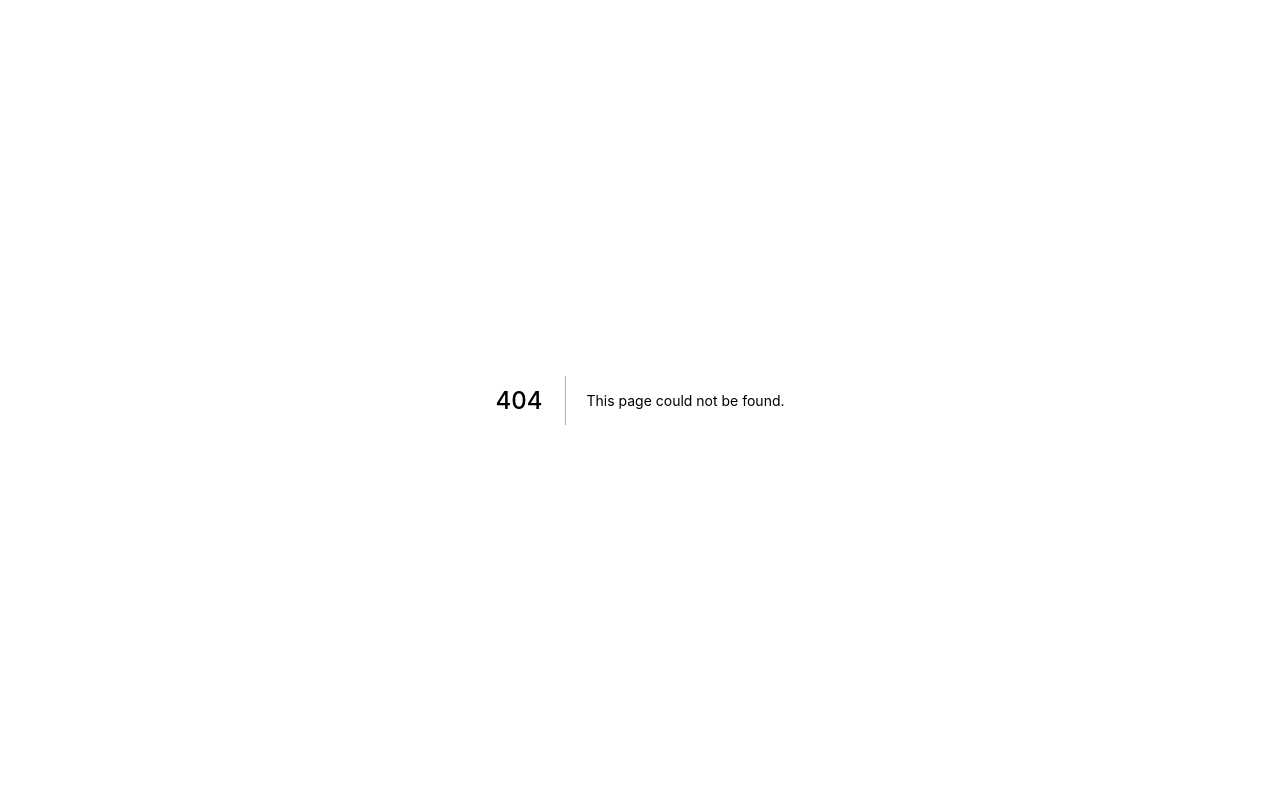
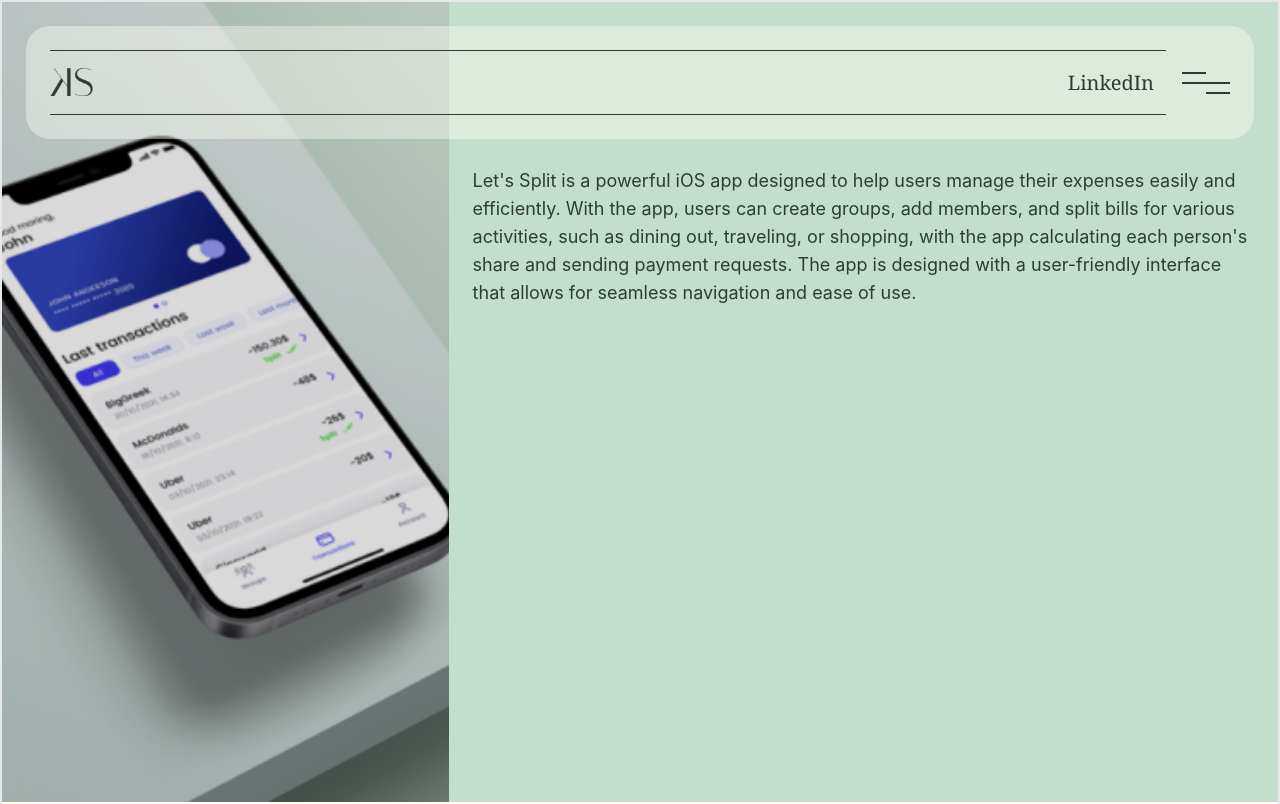
Before and after one commit to Kulbir-Singh/personal-website, a Next.js app: page /projects/1 in a window 1280 px wide. Before the commit this address had no page. Shown: the top 804 px of the page. Built offline with nearby package versions, Linux system fonts and the light colour scheme; a web font is replaced by a local one.

Commit message:
updated navbar

```diff
--- a/components/nav.tsx
+++ b/components/nav.tsx
@@ -1,15 +1,15 @@
 import React, { useState } from "react";
 import Picture from "./picture";
-import { motion, LazyMotion, domAnimation, m } from "framer-motion";
+import { LazyMotion, domAnimation, m } from "framer-motion";
 import Link from "next/link";
-import { useRouter } from "next/router";
 
 const options = ["home", "blogs", "about", "projects"];
 
 export default function Nav() {
   const [openMenu, setOpenMenu] = useState(false);
   return (
-    <header className="z-50 w-full p-6 mt-6 bg-custom-green-100/50 rounded-3xl">
+    <header className="z-50 w-full px-6">
+      <div className="p-6 mt-6 bg-custom-green-100/40 rounded-3xl">
         <LazyMotion features={domAnimation}>
           <m.div
             style={{
@@ -19,7 +19,7 @@ export default function Nav() {
             className="fixed h-screen inset-0 grid w-screen bg-custom-green-400 overflow-hidden z-80 place-items-center py-[50%] sm:py-[20%]"
           >
             <button
-            className="m-auto z-100 ml-4 absolute max-w-[1300px] w-full flex flex-col items-end top-[42px] mr-20 space-y-2 [&>div]:hover:scale-[2.5] [&>div]:hover:rotate-[0deg] even:[&>div]:-rotate-[45deg] [&>div]:duration-[2000ms] cursor-pointer"
+              className="m-auto z-100 ml-4 absolute max-w-[1300px] w-full flex flex-col items-end top-[70px] mr-20 space-y-2 [&>div]:hover:scale-[2.5] [&>div]:hover:rotate-[0deg] even:[&>div]:-rotate-[45deg] [&>div]:duration-[700ms] cursor-pointer"
               onClick={() => {
                 setOpenMenu(!openMenu);
               }}
@@ -62,7 +62,11 @@ export default function Nav() {
               <div className="flex items-center">
                 <div className="flex overflow-hidden relative cursor-pointer [&>div]:hover:translate-y-0 [&>div]:hover:translate-x-0 [&>span]:hover:w-full [&>div]:duration-500 [&>span]:duration-700">
                   <span className="absolute w-0 border -translate-x-0.5 border-custom-green-900 top-[26px]" />
-                <p className="font-serif text-xl">LinkedIn</p>
+                  <Link href="https://www.linkedin.com/in/-kulbir-singh/">
+                    <a target="_blank" className="font-serif text-xl">
+                      LinkedIn
+                    </a>
+                  </Link>
                   <Picture
                     src="../arrowDown.svg"
                     className="-rotate-[135deg] translate-x-5 -translate-y-7 h-fit w-fit"
@@ -84,6 +88,7 @@ export default function Nav() {
             </button>
           </div>
         </div>
+      </div>
     </header>
   );
 }
--- a/components/projects.tsx
+++ b/components/projects.tsx
@@ -1,6 +1,7 @@
 import React, { useEffect } from "react";
 import Picture from "./picture";
 import classNames from "../utils/twClassNames";
+import Link from "next/link";
 interface Project {
   title: string;
   stats: { title: string; imgSrc: string; alt: string }[];
@@ -198,6 +199,11 @@ const ProjectDescription = ({
         })}
       </div>
       <p className="pt-6 pb-1.5 text-lg">{description}</p>
+      <Link
+        href={{
+          pathname: "/projects/" + title.replace(" ", ""),
+        }}
+      >
         <div className="flex relative mt-3 items-center justify-center overflow-hidden p-3 text-2xl duration-200 cursor-pointer w-fit bg-custom-green-300 odd:[&>div]:hover:translate-x-[150%] even:[&>div]:hover:translate-x-[150%]">
           <p className="relative z-20 text-[20px] bg-custom-green-300">
             View Project
@@ -213,6 +219,7 @@ const ProjectDescription = ({
             className="pt-1 ml-3 duration-1000 h-fit"
           />
         </div>
+      </Link>
     </div>
   );
 };
--- /dev/null
+++ b/pages/projects/[project].tsx
@@ -0,0 +1,124 @@
+import { useRouter } from "next/router";
+import React from "react";
+import Nav from "../../components/nav";
+import Picture from "../../components/picture";
+
+interface Project {
+  title: string;
+  stats: { title: string; imgSrc: string; alt: string }[];
+  description: string;
+  imgSrc: string;
+  webPSrc: string;
+}
+const projects: Project[] = [
+  {
+    imgSrc: "./letsplit.png",
+    webPSrc: "./letsplit.webp",
+    title: "Let's Split",
+    stats: [
+      {
+        title: "Collaborative Work",
+        imgSrc: "./collab.svg",
+        alt: "collab icon",
+      },
+      {
+        title: "UI/UX Design",
+        imgSrc: "./edit.svg",
+        alt: "edit icon",
+      },
+      {
+        title: "Figma to Code",
+        imgSrc: "./figma.svg",
+        alt: "figma icon",
+      },
+      {
+        title: "Plaid integration",
+        imgSrc: "./card.svg",
+        alt: "card icon",
+      },
+    ],
+    description:
+      "Let's Split is an iOS app that enables users to split expenses with friends or family. Users can create a group, add members, and split bills for various activities, with the app calculating each person's share and sending payment requests.",
+  },
+  {
+    imgSrc: "./vidamoraHero.png",
+    title: "Vidamora",
+    webPSrc: "./vidamoraHero.webp",
+    stats: [
+      {
+        title: "Collaborative Work",
+        imgSrc: "./collab.svg",
+        alt: "collab icon",
+      },
+      {
+        title: "UI/UX Design",
+        imgSrc: "./edit.svg",
+        alt: "edit icon",
+      },
+      {
+        title: "Figma to Code",
+        imgSrc: "./figma.svg",
+        alt: "figma icon",
+      },
+      {
+        title: "End to End Testing",
+        imgSrc: "./card.svg",
+        alt: "card icon",
+      },
+    ],
+    description:
+      "Vidamora.com is an online dating platform that provides a safe and inclusive space for people to connect and find meaningful relationships. With a focus on user-friendliness and advanced security features, users can easily create profiles, search for matches, and interact with other members.",
+  },
+  {
+    imgSrc: "./chromehill.png",
+    title: "Chromehill",
+    webPSrc: "./chromehill.webp",
+    stats: [
+      {
+        title: "UI/UX Design",
+        imgSrc: "./edit.svg",
+        alt: "edit icon",
+      },
+      {
+        title: "Figma to Code",
+        imgSrc: "./figma.svg",
+        alt: "figma icon",
+      },
+      {
+        title: "Seo Optimization",
+        imgSrc: "./seo.svg",
+        alt: "seo icon",
+      },
+    ],
+    description:
+      "I had the pleasure of creating the website for Chromehill Developments, a real estate investment and development company based in Montreal. I worked closely with the team to ensure that the website reflected their brand and values, and made it easy for potential clients and investors to learn more about their awesome projects and services.",
+  },
+];
+
+export default function Project() {
+  return (
+    <main className="overflow-x-hidden text-custom-green-900 bg-custom-green-100">
+      <div className="border-2">
+        <div className="relative z-10 m-auto max-w-[1300px]">
+          <Nav />
+        </div>
+        <div className="relative z-0 lg:flex lg:h-screen -top-[137px] lg:overflow-hidden bg-custom-green-900/80">
+          <Picture
+            src="../letsplit.png"
+            alt=""
+            className="lg:w-[35%] h-[500px] lg:h-full overflow-hidden brightness-[.85]"
+          />
+          <div className="lg:w-[65%] pt-[165px] relative h-full bg-custom-green-400 text-lg p-6">
+            Let's Split is a powerful iOS app designed to help users manage
+            their expenses easily and efficiently. With the app, users can
+            create groups, add members, and split bills for various activities,
+            such as dining out, traveling, or shopping, with the app calculating
+            each person's share and sending payment requests. The app is
+            designed with a user-friendly interface that allows for seamless
+            navigation and ease of use.
+          </div>
+        </div>
+      </div>
+    </main>
+  );
+}
```
Lines whose indentation alone changed are shown as unchanged.
